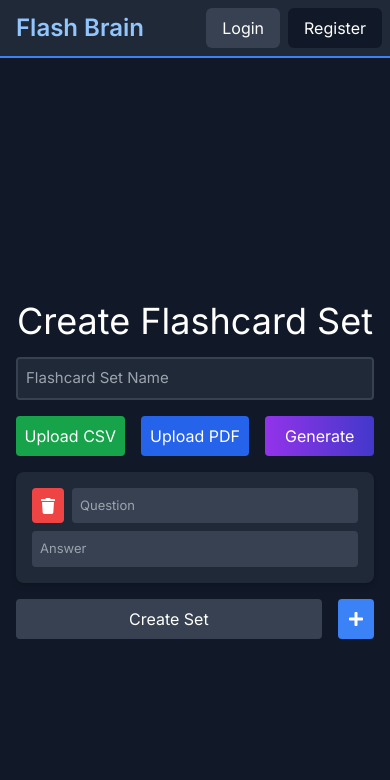
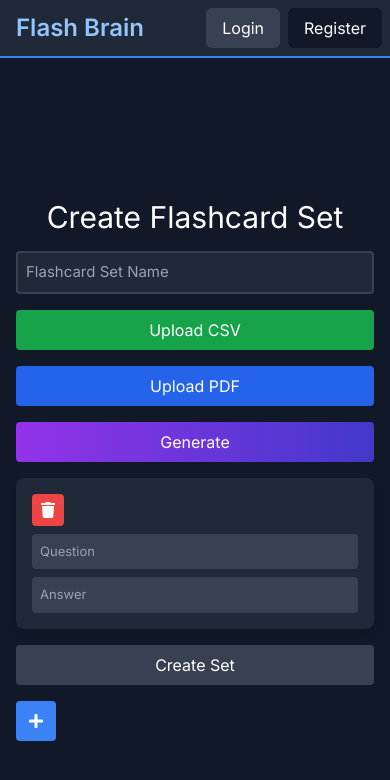
Before and after one commit to aadium/flash-brain, a Next.js app: page /create in a window 390 px wide. Shown: the top 780 px of the page. Built offline with nearby package versions, Linux system fonts and the light colour scheme; no server answers; sample sign-in values are in the browser's storage.

Commit message:
Made the flashcard create page mobile-compatible

```diff
--- a/src/app/create/page.tsx
+++ b/src/app/create/page.tsx
@@ -143,7 +143,7 @@ export default function CreateFlashSetPage() {
             <Analytics />
             <main className="flex-grow p-4 flex justify-center items-center mt-20">
                 <div className="w-full max-w-lg">
-                    <h2 className="text-4xl my-4 text-center">Create Flashcard Set</h2>
+                    <h2 className="text-3xl sm:text-4xl my-4 text-center">Create Flashcard Set</h2>
                     <form onSubmit={handleSubmit} className="flex flex-col gap-4">
                         <input
                             type="text"
@@ -153,7 +153,7 @@ export default function CreateFlashSetPage() {
                             className="w-full border-2 border-solid border-gray-700 text-[15px] rounded p-2 bg-gray-800 text-white"
                             required
                         />
-                        <div className="flex flex-row gap-4 justify-center w-full">
+                        <div className="flex flex-col sm:flex-row gap-4 justify-center w-full">
                             <input
                                 type="file"
                                 id="csvFile"
@@ -199,9 +199,9 @@ export default function CreateFlashSetPage() {
                         </div>
                         {flashCards.map((flashCard, index) => (
                             <div key={index} className="bg-gray-800 p-4 rounded-lg shadow-md flex flex-col gap-2">
-                                <div className='flex flex-row'>
+                                <div className='flex flex-col sm:flex-row'>
                                     <button type="button" onClick={() => removeFlashCard(index)}
-                                            className="bg-red-500 w-min hover:bg-red-700 p-2 mr-2 rounded flex items-center justify-center">
+                                            className="bg-red-500 w-min hover:bg-red-700 p-2 mb-2 sm:mb-0 sm:mr-2 rounded flex items-center justify-center">
                                         <FaTrash />
                                     </button>
                                     <input
@@ -223,11 +223,11 @@ export default function CreateFlashSetPage() {
                                 />
                             </div>
                         ))}
-                        <div className='flex flex-row w-full'>
+                        <div className='flex flex-col sm:flex-row w-full'>
                             <button type="submit" className="bg-gray-700 hover:bg-gray-600 p-2 rounded w-full transition duration-150">Create Set
                             </button>
                             <button type="button" onClick={addFlashCard}
-                                    className="bg-blue-500 hover:bg-blue-700 w-10 h-10 ml-4 p-2 rounded flex items-center justify-center transition duration-150">
+                                    className="bg-blue-500 hover:bg-blue-700 w-10 h-10 mt-4 sm:mt-0 sm:ml-4 p-2 rounded flex items-center justify-center transition duration-150">
                                 <FaPlus />
                             </button>
                         </div>
@@ -236,7 +236,7 @@ export default function CreateFlashSetPage() {
             </main>
             {showDialog && (
                 <div className="fixed inset-0 bg-black bg-opacity-50 flex items-center justify-center">
-                    <div className="bg-gray-900 border-2 border-gray-700 p-6 rounded-lg shadow-lg w-3/4 max-w-2xl">
+                    <div className="bg-gray-900 border-2 border-gray-700 p-6 rounded-lg shadow-lg w-11/12 sm:w-3/4 max-w-2xl">
                         <h2 className="text-2xl mb-4">Flashcard-generation content</h2>
                         <textarea
                             className="w-full h-64 border-2 border-solid border-gray-600 text-[15px] rounded p-2 bg-gray-800 text-white"
@@ -248,7 +248,7 @@ export default function CreateFlashSetPage() {
                         </label>
                         <input
                             type='text'
-                            className="border ml-2 w-12 border-solid border-gray-700 text-[14px] rounded p-2 bg-gray-800 text-white mr-1"
+                            className="border md:ml-2 w-full md:w-12 border-solid border-gray-700 text-[14px] rounded p-2 bg-gray-800 text-white mr-1"
                             placeholder="Card count"
                             value={flashCardCount}
                             onChange={(e) => setFlashCardCount(Number(e.target.value))}
```
